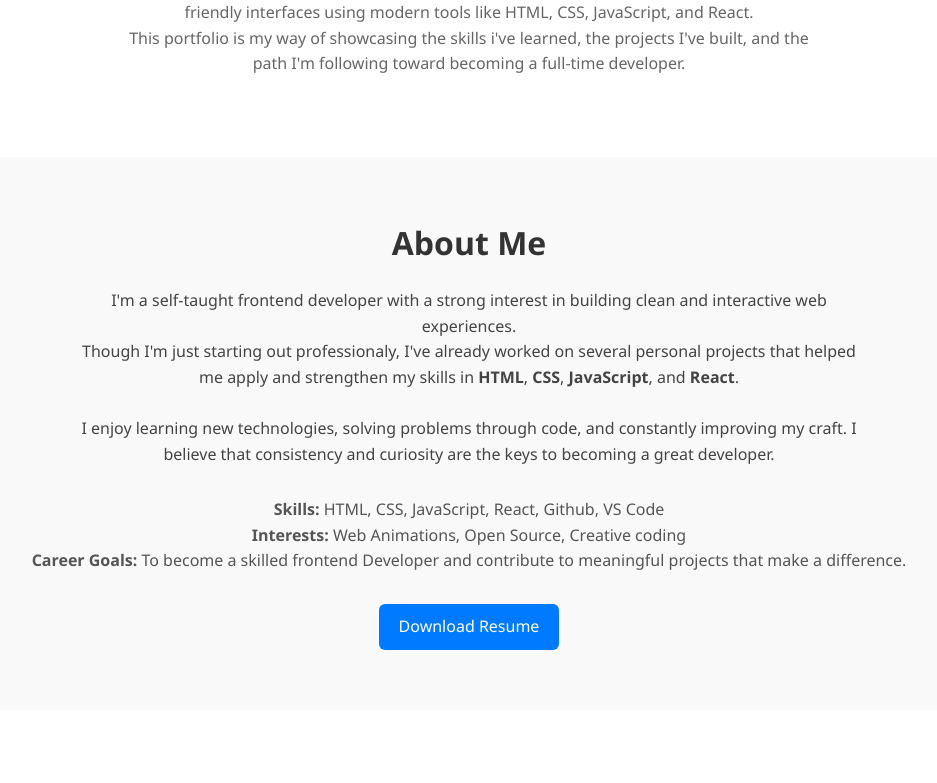
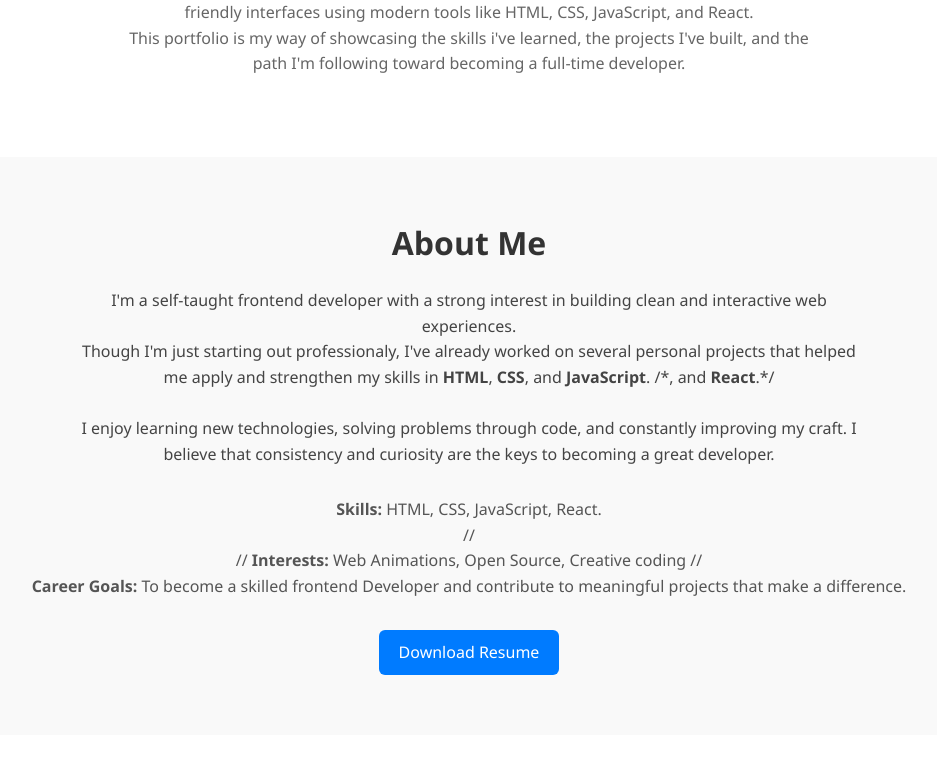
Before and after one commit to Abhi25092/My-Portfolio, a React (Create React App) app: page / in a window 1280 px wide. Shown: the part 464-1247 px from the top of the page, without its empty margins (171-1108 px from the left). Built offline with nearby package versions, Linux system fonts and the light colour scheme; a web font is replaced by a local one.

Commit message:
Update About.js

```diff
--- a/src/components/About.js
+++ b/src/components/About.js
@@ -9,7 +9,8 @@ function About() {
             <p className='about-text'>
                 I'm a self-taught frontend developer with a strong interest in building clean and interactive web experiences.
                 <br />
-                Though I'm just starting out professionaly, I've already worked on several personal projects that helped me apply and strengthen my skills in <strong>HTML</strong>, <strong>CSS</strong>, <strong>JavaScript</strong>, and <strong>React</strong>.
+                Though I'm just starting out professionaly, I've already worked on several personal projects that helped me apply and strengthen my skills in <strong>HTML</strong>, <strong>CSS</strong>, and <strong>JavaScript</strong>.
+                /*, and <strong>React</strong>.*/
                 <br /><br />
                 I enjoy learning new technologies, solving problems through code, and constantly improving my craft. I believe that consistency and curiosity are the keys to becoming a great developer.
             </p>
@@ -20,11 +21,11 @@ function About() {
 
             <div className='about-extra'>
                 <p>
-                    <strong>Skills: </strong>HTML, CSS, JavaScript, React, Github, VS Code
+                    <strong>Skills: </strong>HTML, CSS, JavaScript, React.
                 </p>
-                <p>
-                    <strong>Interests: </strong>Web Animations, Open Source, Creative coding
-                </p>
+                // <p>
+                //     <strong>Interests: </strong>Web Animations, Open Source, Creative coding
+                // </p>
                 <p>
                     <strong>Career Goals: </strong>To become a skilled frontend Developer and contribute to meaningful projects that make a difference.
                 </p>
```
